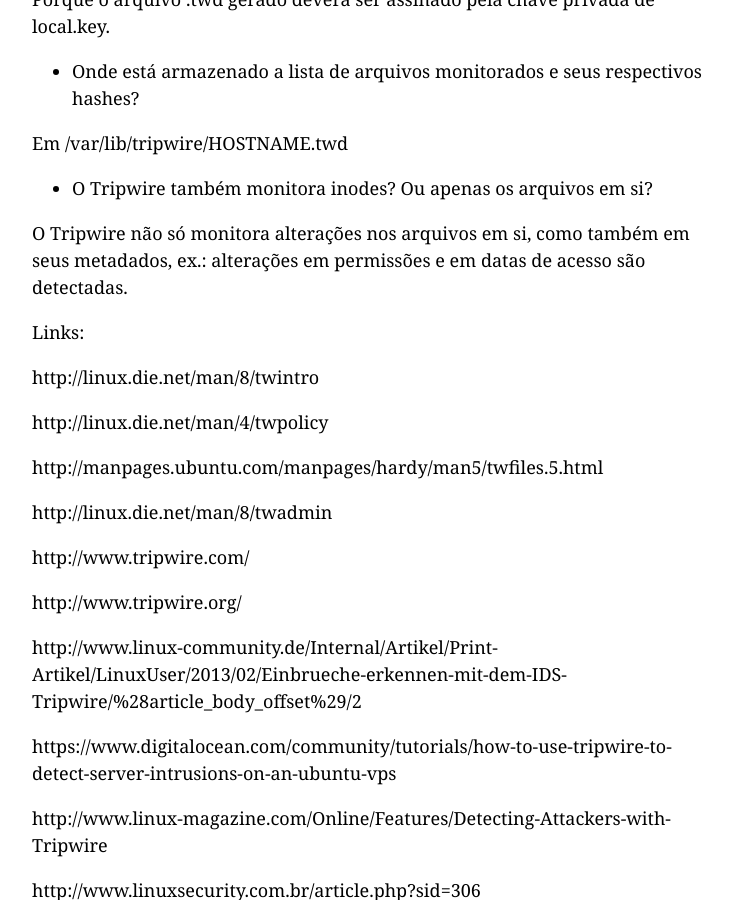
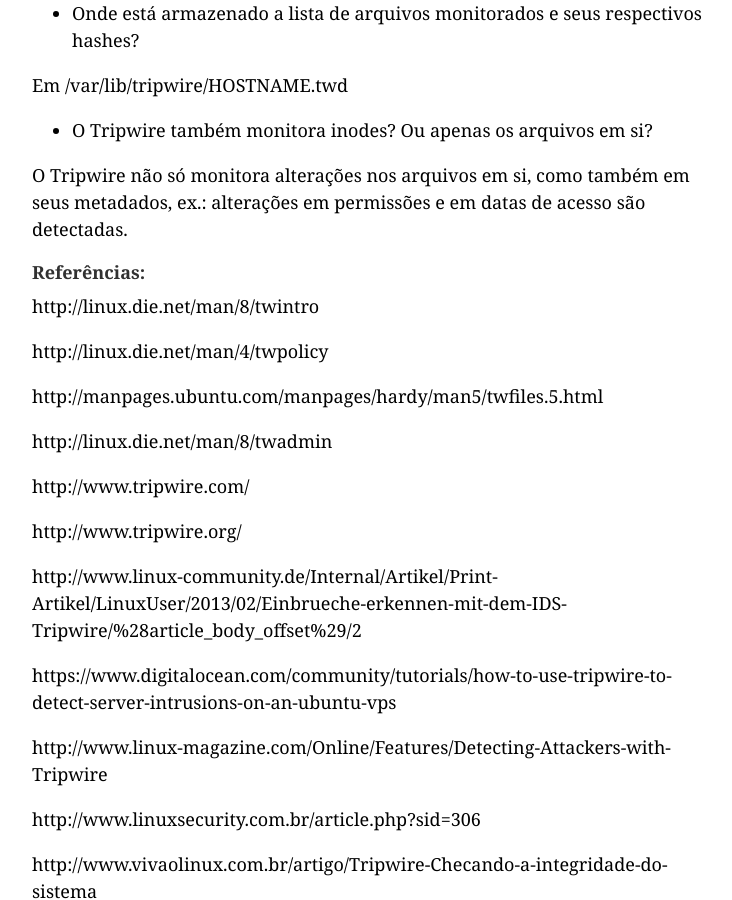
Before and after one commit to Kingm0b/jekyll-minimal-theme, a Jekyll site: the page built from _posts/2017-02-28-tripwire-hids.md, in a window 1280 px wide and 900 px high, scrolled down 14131 px. Shown: the whole window, without its empty margins (266-998 px from the left). Built offline with Jekyll 4.4.1, drawn with Linux system fonts in a browser that asks for light colours.

Commit message:
Add files via upload

````diff
--- a/_posts/2017-02-28-tripwire-hids.md
+++ b/_posts/2017-02-28-tripwire-hids.md
@@ -8,6 +8,8 @@
 ## Introdução
 
 Serão abordados de medidas básicas até soluções mais elaboradas para este tipo de detecção de intrusões por checagem de integridade de arquivos.
+
+
 
 ## Detecção por enumeração de arquivos recentemente alterados
 
@@ -45,6 +47,8 @@
 - Não garante detecção por modificação do arquivo, apenas informações MAC presentes no inode do mesmo.
 - O atacante pode facilmente alterar o horário de criação/modificação do arquivo com o comando touch, despistando sua atuação.
 - Indo mais além, ele poderia verificar o horário de criação/modificação de um arquivo antes de alterá-lo e definir a data como estava anteriormente após a alteração.
+
+
 
 ## Detecção por teste de integridade de arquivos utilizando algoritmos de hash
 
@@ -108,6 +112,8 @@
 - A ferramenta md5sum (e suas variantes sha256sum, sha512sum ...) não faz checksum de diretórios e metadados dos arquivos (ex.: Não detecta alteração nos timestamps MAC de um arquivo e nem alterações em permissões).
 - Caso o sistema seja comprometido, o comando md5sum e /root/database poderão ser alterados.
 
+
+
 ### Utilizando o Tripwire
 
 Instalação:
@@ -142,7 +148,7 @@
 - /var/lib/tripwire/report/$(HOSTNAME)-$(DATE).twr
 
 
-Configuração do Tripwire:
+#### Configuração do Tripwire:
 
 Criando as chaves
 ﻿﻿
@@ -209,7 +215,7 @@
 ```
 
 
-### Escrevendo políticas do Tripwire:
+#### Escrevendo políticas do Tripwire:
 
 Por padrão, o Tripwire inclui no pacote um twpol.txt com regras pré-definidas. Acontece que estas políticas podem não estar de acordo com as necessidades do host a ser protegido (existem muitos arquivos e diretórios referenciados que podem não estar presentes no seu sistema). O ideal seria criar do zero novas regras (um novo twpol.txt), e para isto devemos entender como são escritas as regras para o TripWire.
 
@@ -399,7 +405,7 @@
 }
 ```
 
-### Diretivas
+#### Diretivas
 
 O Tripwire suporta com o conceito de "diretivas". O propósito desta funcionalidade é permitir debug de políticas e aplicação condicional das regras. Segundo a documentação, o principal objetivo das "diretivas" do Tripwire é o compartilhamento de políticas para diversas máquinas, ou seja, posso ter vários servidores utilizando o mesmo tw.pol, por exemplo, mesmo possuindo arquivos e hierarquia de diretórios diferentes.
 
@@ -425,7 +431,7 @@
 ```
 
 
-### Monitoramento seletivo com Tripwire
+#### Monitoramento seletivo com Tripwire
 
 
 Não é possível realizar checagens em regras específicas das políticas do Tripwire individualmente, ou você checa todas a regras de um determinado arquivo de políticas ou não realiza nenhuma checagem ;)
@@ -566,7 +572,8 @@
 O Tripwire não só monitora alterações nos arquivos em si, como também em seus metadados, ex.: alterações em permissões e em datas de acesso são detectadas.
 
 
-Links:
+
+#### Referências:
 
 http://linux.die.net/man/8/twintro
 
````
